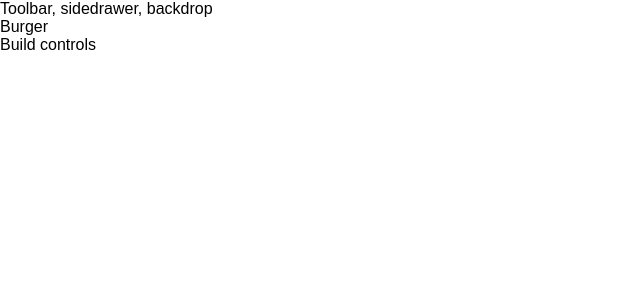
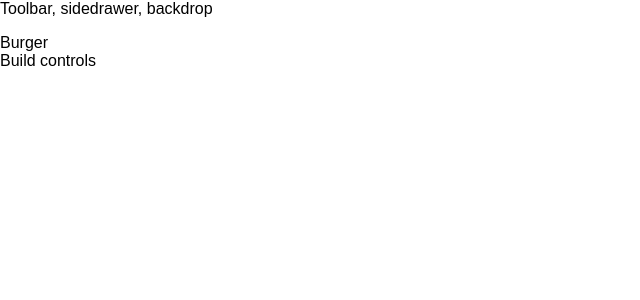
Before and after one commit to Rohitwable/burger-application, a React app: page / in a window 1280 px wide. Shown: the top 300 px of the page, without its empty margins (0-640 px from the left). Built offline with nearby package versions, Linux system fonts and the light colour scheme; the HTML template or start-up script is replaced by a standard one.

Commit message:
style - added layout style

```diff
--- a/src/components/layout/index.js
+++ b/src/components/layout/index.js
@@ -1,5 +1,6 @@
 import React from 'react'
 import Aux from '../hoc/aux'
+import classes from './styles.css'
 const layout = (props) => {
     return (
         <Aux>
@@ -8,7 +9,7 @@ const layout = (props) => {
                 sidedrawer,
                 backdrop
             </div>
-            <main>
+            <main className={classes.content}>
                 {props.children}
             </main>
         </Aux>
--- /dev/null
+++ b/src/components/layout/styles.css
@@ -0,0 +1,3 @@
+.content {
+    margin-top: 16px;
+}
```
